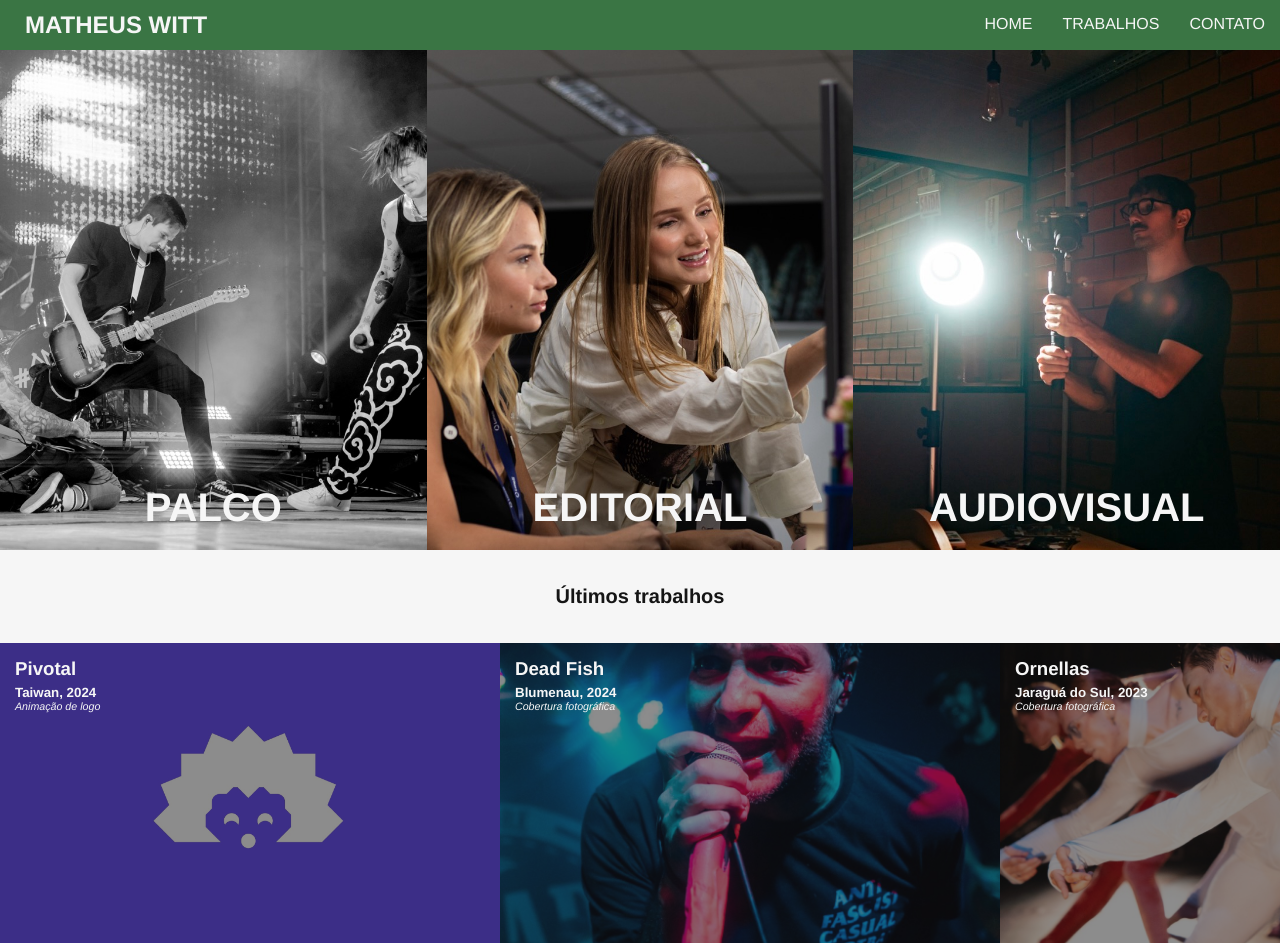
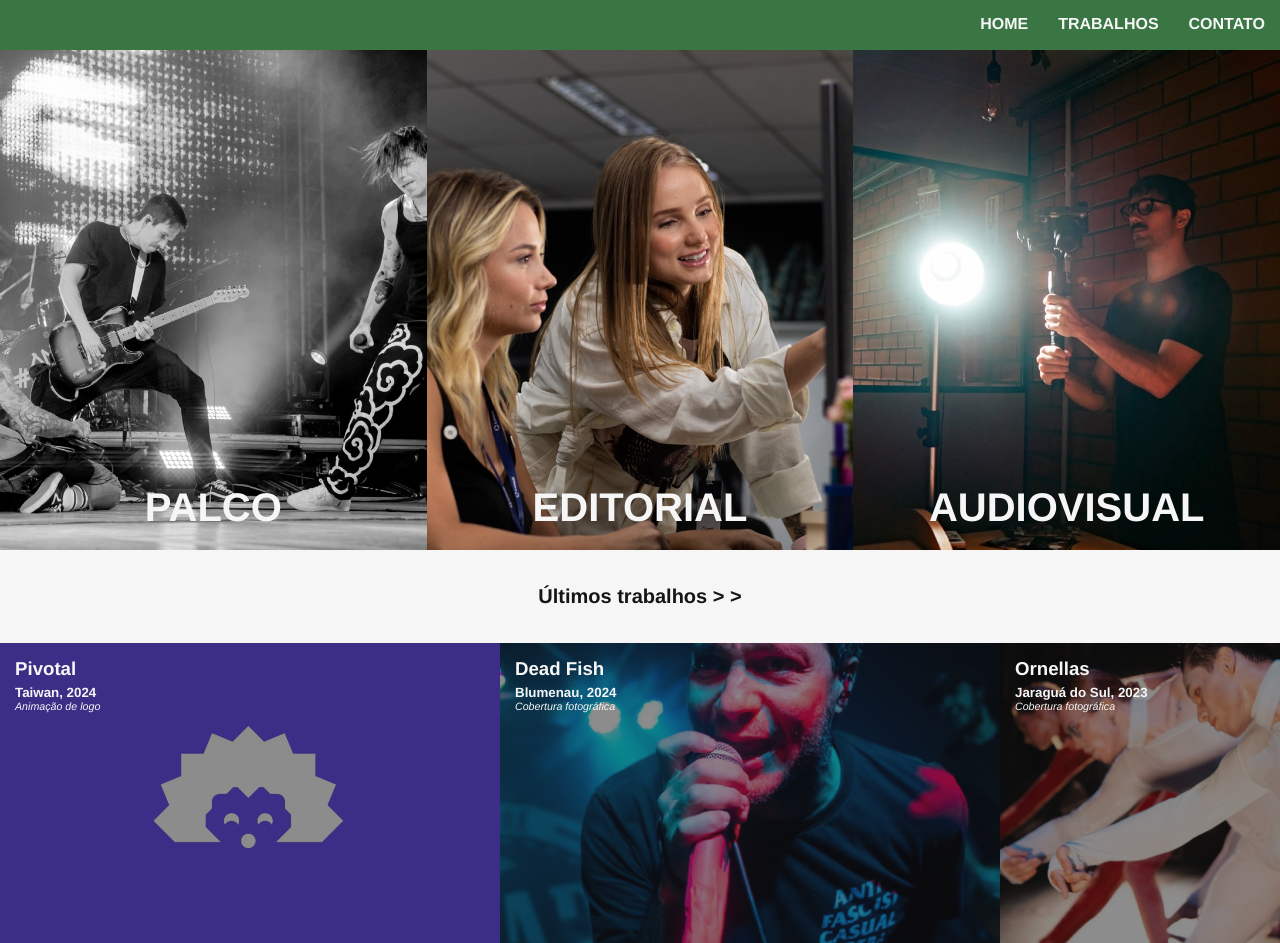
Before and after one commit to matheuswitt/portfolio, a plain HTML site: page index.html in a window 1280 px wide. Drawn offline with Linux system fonts and the light colour scheme.

Commit message:
Correções gerais

```diff
--- a/estilos/style.css
+++ b/estilos/style.css
@@ -21,21 +21,22 @@ body {
 nav {
     background-color: var(--cor-destaque);
     display: flex;
-    justify-content: space-between;
+    justify-content: end;
     align-items: center;
     height: 50px;
 }
 
 nav h1 {
     padding: 10px;
+    display: none;
 }
 
 nav .menu {
     display: flex;
-    width: 50%;
     height: 100%;
-    justify-content: flex-end;
+    justify-content: baseline;
     margin: 0px 0px;
+    font-weight: 900;
 }
 
 nav a {
--- a/index.html
+++ b/index.html
@@ -31,7 +31,7 @@
                 <h1>AUDIOVISUAL</h1>
             </div>
         </section>
-        <h1 id="tituloCategoria">Últimos trabalhos</h1>
+        <h1 id="tituloCategoria">Últimos trabalhos > ></h1>
         <section class="destaques">
             <div class="trabalho"
             style="background: url(imagens/recente1.jpeg) no-repeat center center; background-size: cover;">
```
